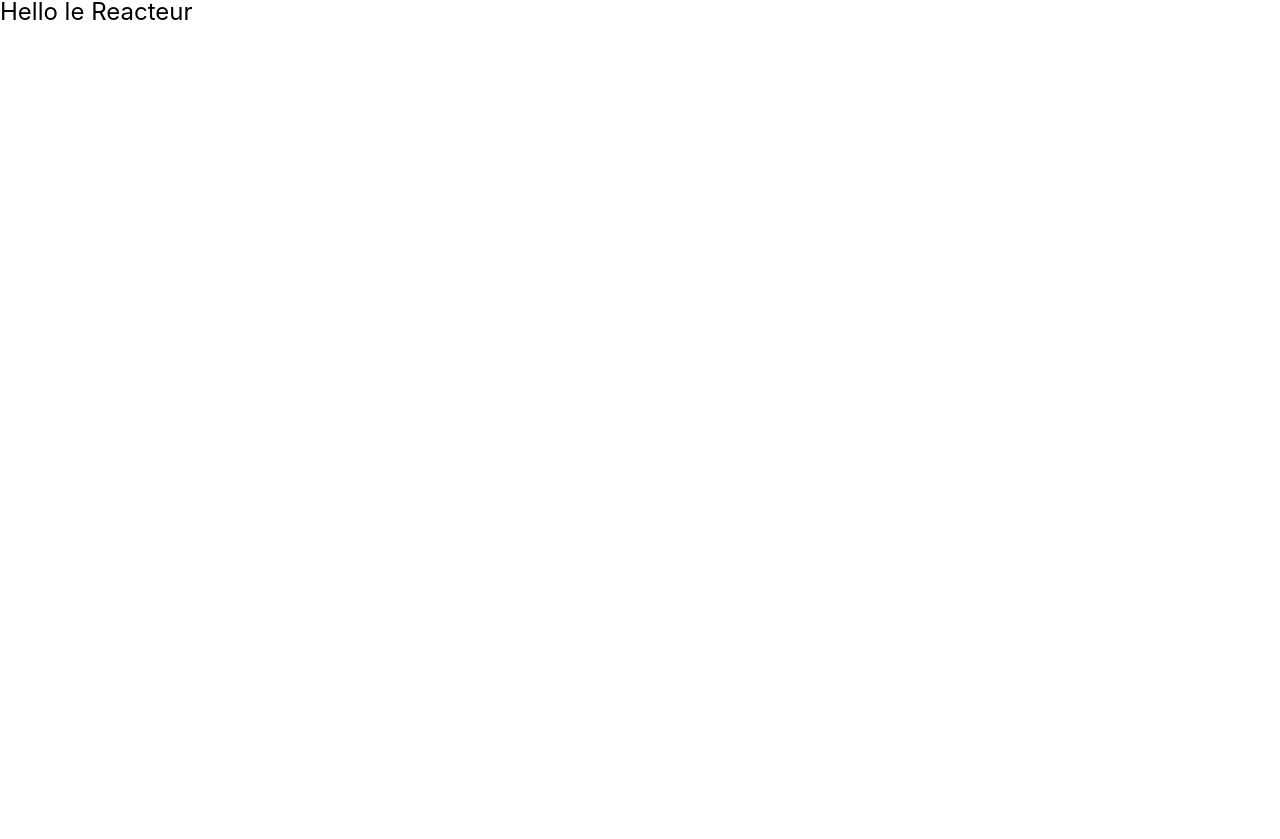
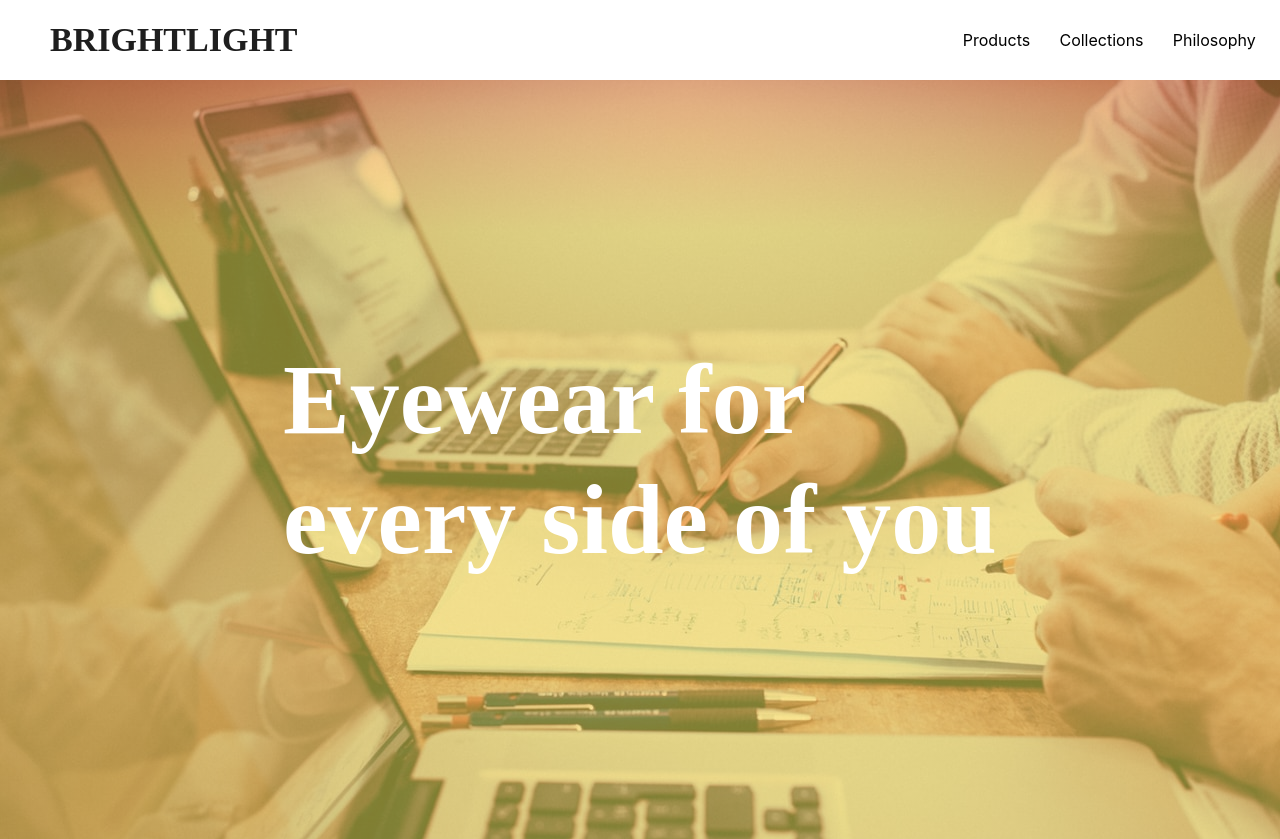
Before and after one commit to TangEric92/showcase, a plain HTML site: page index.html in a window 1280 px wide. Before the commit the page ends 800 px from the top, so only its background shows below. Drawn offline with Linux system fonts and the light colour scheme.

Commit message:
header + hero

```diff
--- a/index.html
+++ b/index.html
@@ -4,13 +4,30 @@
     <meta charset="UTF-8" />
     <meta name="viewport" content="width=device-width, initial-scale=1.0" />
     <meta http-equiv="X-UA-Compatible" content="ie=edge" />
-    <title>My app</title>
+    <title>Brightlight</title>
     <link rel="stylesheet" href="./reset.css" />
     <link rel="stylesheet" href="./style.css" />
   </head>
 
   <body>
-    <h1>Hello le Reacteur</h1>
+    <header>
+      <div class="logo">Brightlight</div>
+
+      <nav>
+        <ul>
+          <li>Products</li>
+          <li>Collections</li>
+          <li>Philosophy</li>
+        </ul>
+      </nav>
+    </header>
+
+    <section class="hero">
+      <h1>
+        Eyewear for <br />
+        every side of you
+      </h1>
+    </section>
 
     <script src="./index.js"></script>
   </body>
--- a/style.css
+++ b/style.css
@@ -1,8 +1,61 @@
 body {
-  font-family: -apple-system, BlinkMacSystemFont, 'Segoe UI', Roboto,
-    'Helvetica Neue', Arial, 'Noto Sans', sans-serif;
+  font-family: -apple-system, BlinkMacSystemFont, "Segoe UI", Roboto,
+    "Helvetica Neue", Arial, "Noto Sans", sans-serif;
 }
 
+header {
+  display: flex;
+  justify-content: space-between;
+  background-color: white;
+  height: 80px;
+}
+.logo {
+  display: flex;
+
+  margin-left: 50px;
+  margin-top: 15px;
+  margin-bottom: 15px;
+  font-family: Space Mono;
+  font-style: normal;
+  font-weight: bold;
+  font-size: 34px;
+  line-height: 50px;
+  text-transform: uppercase;
+  color: #1e1e1e;
+}
+nav ul {
+  display: flex;
+  justify-content: flex-end;
+  align-items: center;
+  height: 80px;
+}
+nav li {
+  margin-right: 1.2em;
+}
+
+.hero {
+  height: 759px;
+  background-image: linear-gradient(
+      180deg,
+      rgba(250, 110, 35, 0.5) 0%,
+      rgba(255, 200, 50, 0.5) 20%
+    ),
+    url("images/photo-1454165804606-c3d57bc86b40.jpeg");
+}
 h1 {
-  font-size: 24px;
+  display: flex;
+  justify-content: center;
+  align-items: center;
+  color: white;
+  font-family: DM Sans;
+  font-style: normal;
+  font-weight: bold;
+  font-size: 100px;
+  line-height: 120%;
+
+  height: 759px;
 }
+
+li {
+  padding: 5px;
+}
```
Also changed, not shown: images/photo-1454165804606-c3d57bc86b40.jpeg (added), images/photo-1460925895917-afdab827c52f.jpeg (added).
